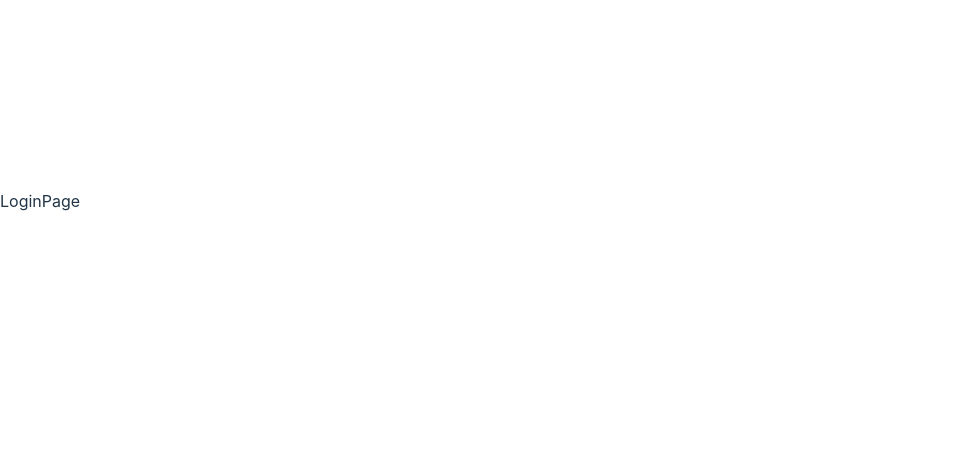
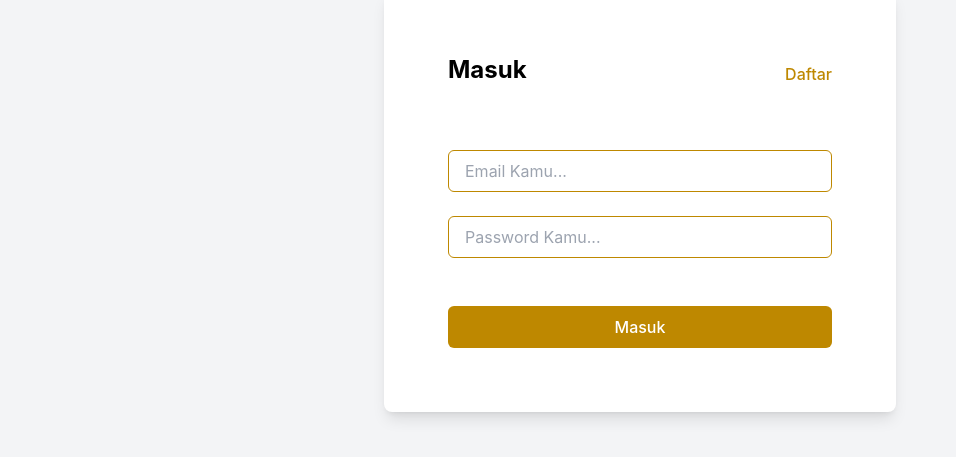
Before and after one commit to group-01-airbnb-project/FE-AirBnB, a React (Vite) app: page / in a window 1280 px wide. Shown: the part 199-656 px from the top of the page, without its empty margins (0-956 px from the left). Built offline with nearby package versions, Linux system fonts and the light colour scheme.

Commit message:
membuat login page

```diff
--- a/src/index.css
+++ b/src/index.css
@@ -7,9 +7,9 @@
   line-height: 1.5;
   font-weight: 400;
 
-  color-scheme: light dark;
+  /* color-scheme: light dark;
   color: rgba(255, 255, 255, 0.87);
-  background-color: #242424;
+  background-color: #242424; */
 
   font-synthesis: none;
   text-rendering: optimizeLegibility;
--- a/src/pages/LoginPage.tsx
+++ b/src/pages/LoginPage.tsx
@@ -1,9 +1,78 @@
-import React from 'react'
+import React from "react";
+import { useState } from "react";
+import { Link } from "react-router-dom";
 
-const LoginPage = () => {
+const LoginPage: React.FC = () => {
+  const [email, setEmail] = useState("");
+  const [password, setPassword] = useState("");
+
+  const handleEmailChange = (e: React.ChangeEvent<HTMLInputElement>) => {
+    setEmail(e.target.value);
+  };
+
+  const handlePasswordChange = (e: React.ChangeEvent<HTMLInputElement>) => {
+    setPassword(e.target.value);
+  };
+
+  const handleSubmit = (e: React.FormEvent<HTMLFormElement>) => {
+    e.preventDefault();
+    console.log("Email:", email);
+    console.log("Password:", password);
+  };
+
   return (
-    <div>LoginPage</div>
-  )
-}
+    <div className="flex justify-center items-center h-screen bg-gray-100 w-screen">
+      <div className="max-w-lg w-full mx-auto">
+        <div className="bg-white rounded-lg shadow-lg p-16">
+          <div className="flex flex-row mb-16">
+            <div className="basis-1/2">
+              <h2 className="text-2xl font-bold text-black">Masuk</h2>
+            </div>
+            <div className="basis-1/2 flex justify-end pt-2">
+              <Link to="/register" className="text-main-color">
+                Daftar
+              </Link>
+            </div>
+          </div>
+          <form onSubmit={handleSubmit}>
+            <div className="mb-6">
+              <label htmlFor="email" className="block font-medium mb-2"></label>
+              <input
+                type="email"
+                id="email"
+                placeholder="Email Kamu..."
+                className="border border-main-color bg-white text-black px-4 py-2 w-full rounded-md"
+                value={email}
+                onChange={handleEmailChange}
+                required
+              />
+            </div>
+            <div className="mb-6">
+              <label
+                htmlFor="password"
+                className="block font-medium mb-2"
+              ></label>
+              <input
+                type="password"
+                id="password"
+                placeholder="Password Kamu..."
+                className="border border-main-color bg-white text-black px-4 py-2 w-full rounded-md"
+                value={password}
+                onChange={handlePasswordChange}
+                required
+              />
+            </div>
+            <button
+              type="submit"
+              className="bg-main-color text-white py-2 px-4 rounded-md w-full hover:bg-black mt-6"
+            >
+              Masuk
+            </button>
+          </form>
+        </div>
+      </div>
+    </div>
+  );
+};
 
-export default LoginPage
+export default LoginPage;
--- a/tailwind.config.js
+++ b/tailwind.config.js
@@ -2,7 +2,11 @@
 export default {
   content: ["./index.html", "./src/**/*.{js,ts,jsx,tsx}"],
   theme: {
-    extend: {},
+    extend: {
+      colors: {
+        "main-color": "#BE8800",
+      },
+    },
   },
   plugins: [require("daisyui")],
 };
```
